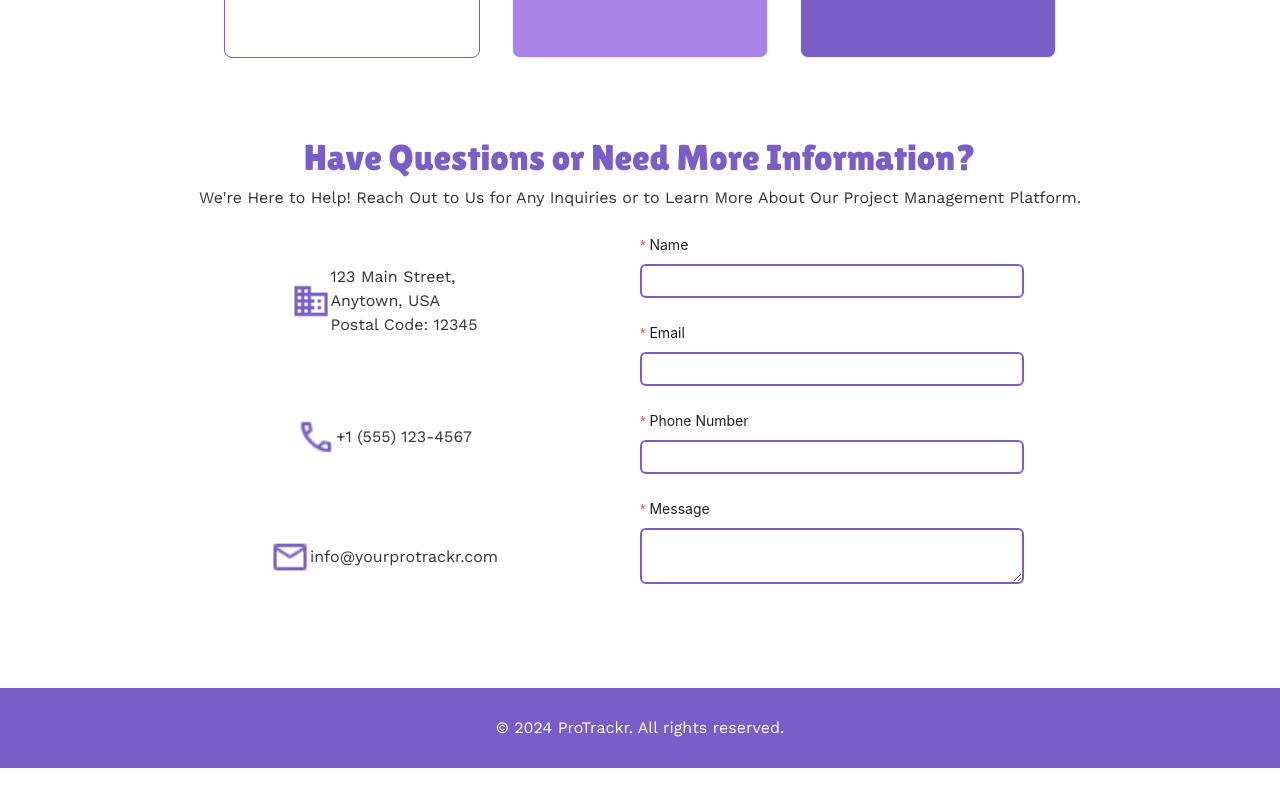
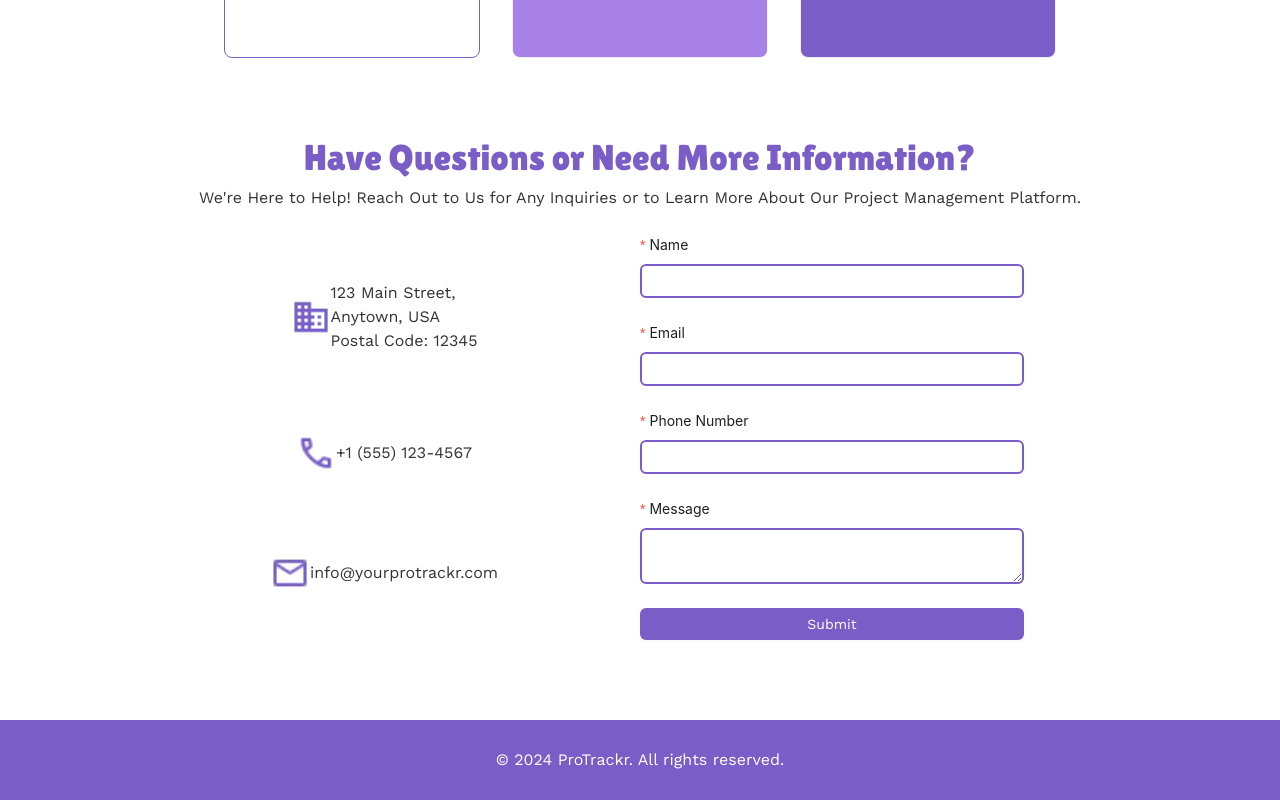
Before and after one commit to Jess-Zino/protrackr, a React (Vite) app: page / in a window 1280 px wide. Shown: the part 1629-2429 px from the top of the page. Before the commit the page ends 2397 px from the top, so only its background shows below. Built offline with nearby package versions, Linux system fonts and the light colour scheme.

Commit message:
Submit Button on Landing Page

```diff
--- a/src/Pages/Authentication/SignUp.jsx
+++ b/src/Pages/Authentication/SignUp.jsx
@@ -74,7 +74,7 @@ const SignUp = () => {
 
             <Form.Item>
                 <div className='flex flex-col gap-1 items-center'>
-          <Button className='  hover:bg-[#A982E7] w-[25vw] body-font bg-[#7A5DC7] text-white border-none'
+                <Button className=' custom-button-hover hover:bg-[#A982E7] w-[25vw] body-font bg-[#7A5DC7] text-white border-none tablet:w-[40vw] phone:w-[60vw]'
             htmlType="submit"
           >
             Sign Up
--- a/src/Pages/LandingPage/LandingPage.jsx
+++ b/src/Pages/LandingPage/LandingPage.jsx
@@ -131,6 +131,11 @@ const LandingPage = () => {
     >
       <TextArea className=' body-font border-[#7A5DC7] border-2 text-[#333] tablet:w-[40vw] phone:w-[60vw]'/>
     </Form.Item>
+    <Button className=' custom-button-hover hover:bg-[#A982E7] w-[30vw] body-font bg-[#7A5DC7] text-white border-none tablet:w-[40vw] phone:w-[60vw]'
+            htmlType="submit"
+          >
+            Submit
+          </Button>
             </Form>
         </div>
         </div>
```
